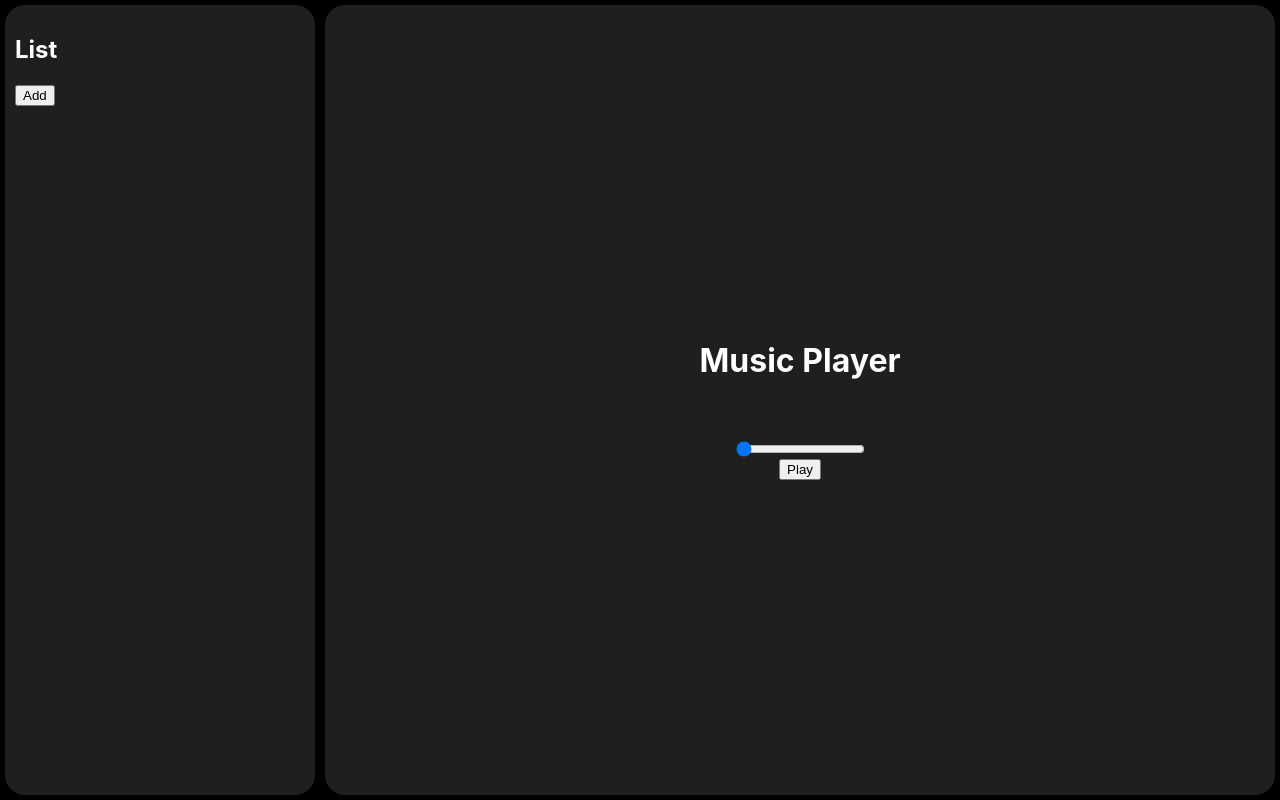
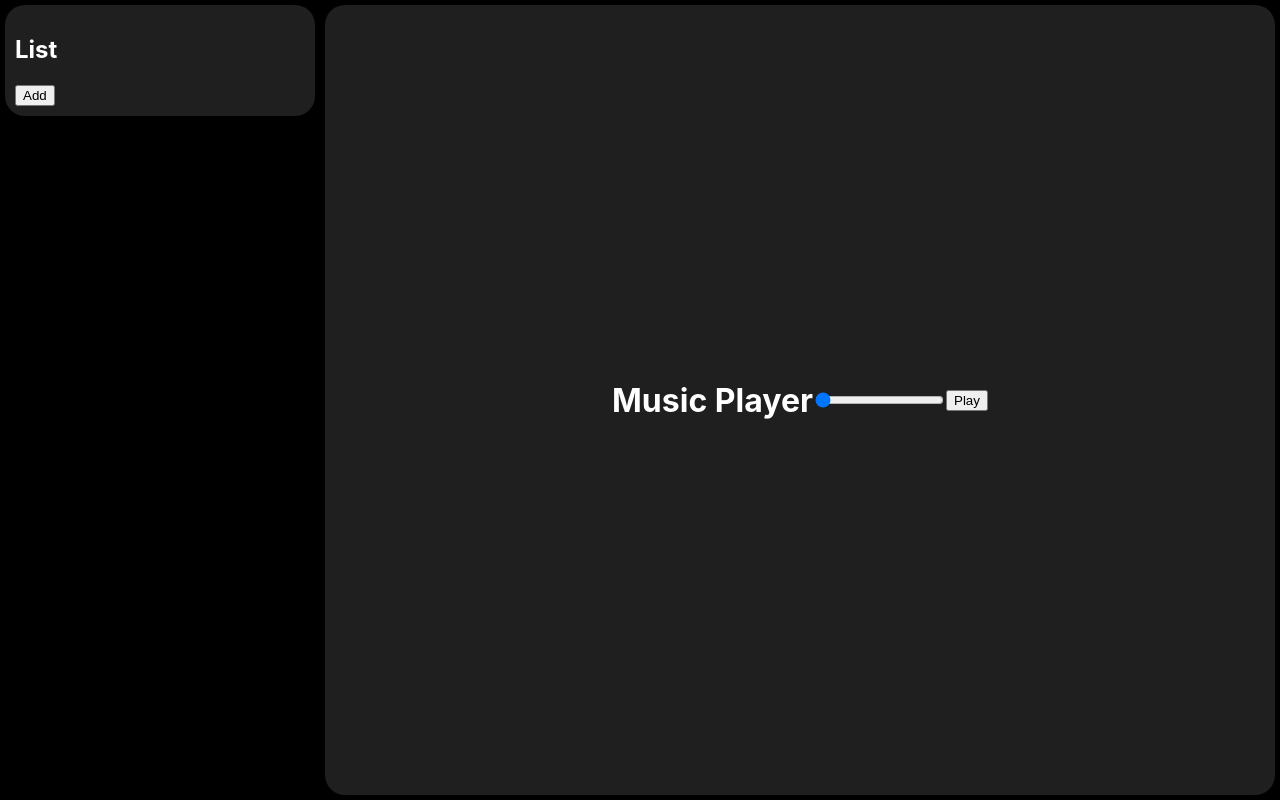
Before and after one commit to Dhanush-ck/MusicPlayer, a React (Create React App) app: page / in a window 1280 px wide. Built offline with nearby package versions, Linux system fonts and the light colour scheme.

Commit message:
Altered the style of the website

```diff
--- a/src/App.css
+++ b/src/App.css
@@ -5,11 +5,43 @@
   /* align-items: center; */
   display: grid;
   grid-template-columns: 1fr 3fr;
+  grid-template-rows: auto 3fr;
   width: 100vw;
   height: 100vh;
   /* gap: 10px; */
   background-color: black;
   color: white;
+}
+
+.music-content-heading {
+  background-color: #1f1f1f;
+  border-radius: 20px;
+  margin: 5px;
+  padding: 10px;
+}
+
+.current-playing {
+  /* text-align: center; */
+  display: flex;
+  align-items: center;
+  justify-content: center;
+  /* border-left: solid 5px white; */
+  background-color: #1f1f1f;
+  border-radius: 20px;
+  margin: 5px;
+  grid-column: 2/3;
+  grid-row: 1/3;
+}
+
+.current-playing-elements {
+  background-color: #2f2f2f;
+  height: 80%;
+  width: 40%;
+  border-radius: 20px;
+  display: flex;
+  justify-content: center;
+  align-items: center;
+  flex-direction: column;
 }
 
 .music-list {
@@ -19,22 +51,32 @@
   padding: 10px;
 }
 
-.current-playing {
-  /* text-align: center; */
+.music-list-buttons {
+  width: 100%;
   display: flex;
-  flex-direction: column;
-  align-items: center;
-  justify-content: center;
-  /* border-left: solid 5px white; */
-  background-color: #1f1f1f;
-  border-radius: 20px;
-  margin: 5px;
+  justify-content: end;
+}
+
+.input-button {
+  border: none;
+  text-decoration: none;
+  background: transparent;
+  color: white;
+  font-size: 30px;
+  border: solid 2px white;
+  border-radius: 50%;
+  width: 40px;
+  height: 40px;
 }
 
 #input-music {
   display: none;
 }
 
+#duration-slider {
+  width: 80%;
+  accent-color: white;
+}
 
 
 
```
